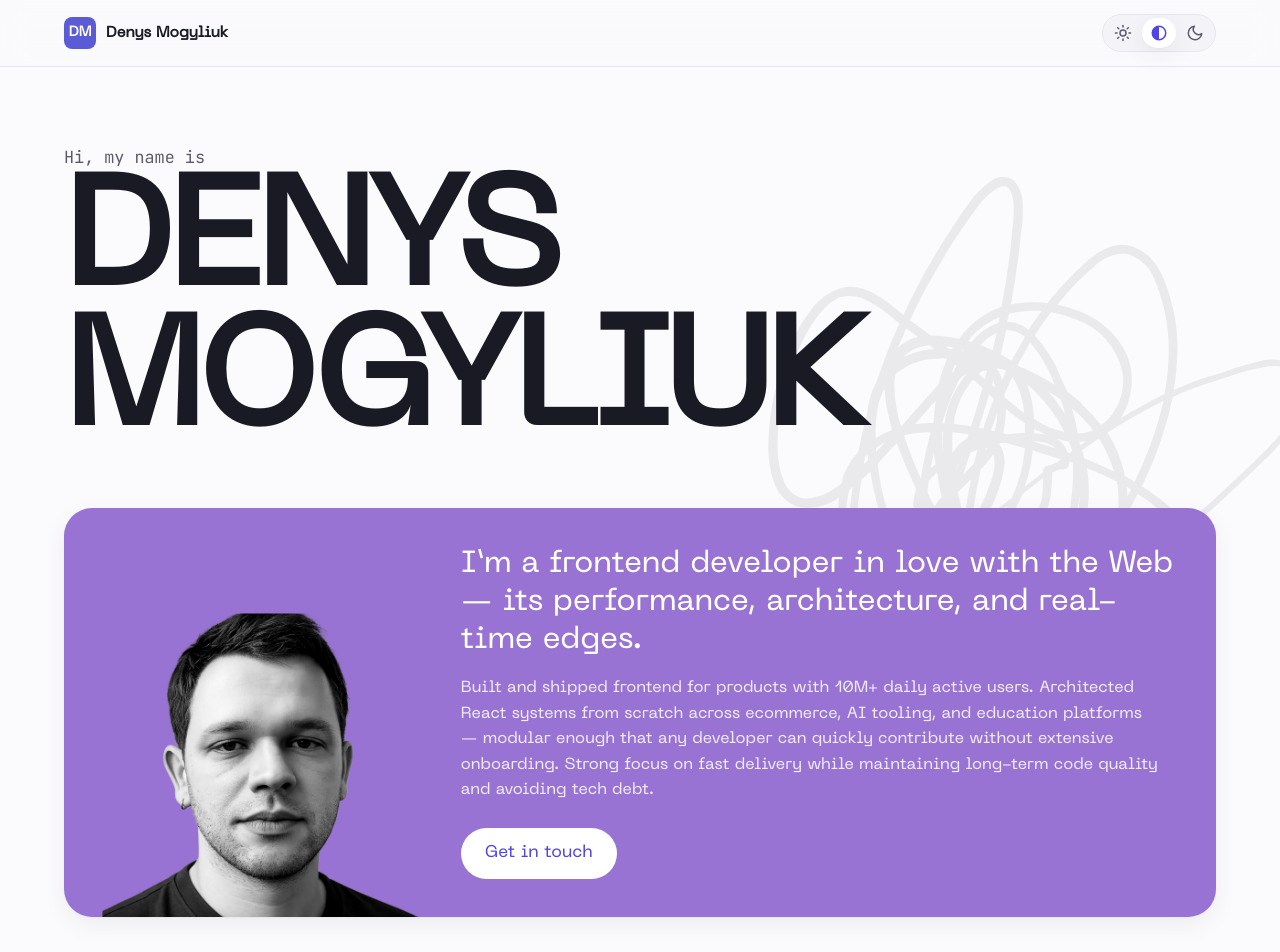
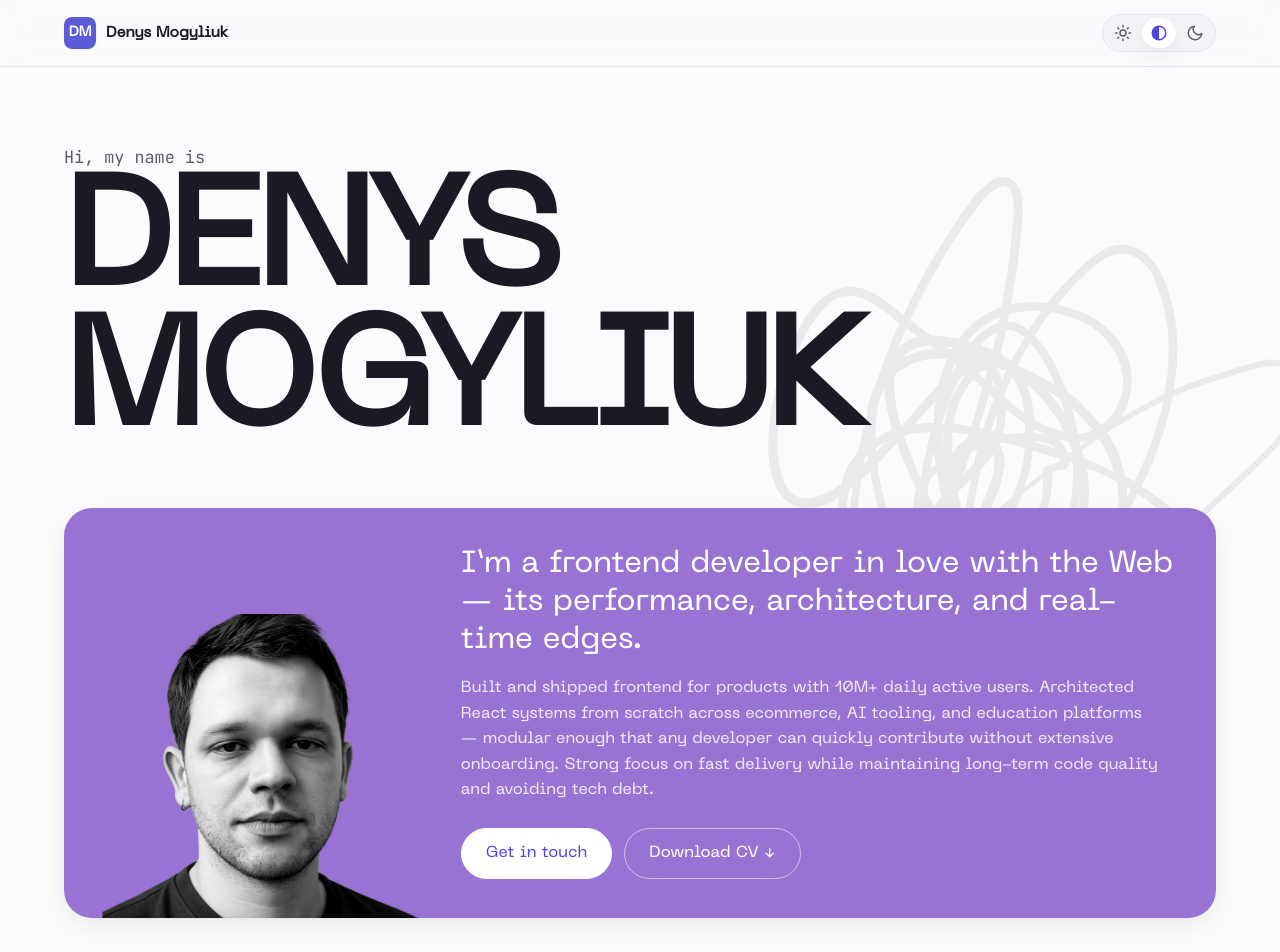
Before and after one commit to Denysmogyliuk/denysmogyliuk.github.io, a React (Vite) app: page / in a window 1280 px wide. Shown: the top 952 px of the page. Built offline with nearby package versions, Linux system fonts and the light colour scheme.

Commit message:
update components

```diff
--- a/src/components/Contact/Contact.module.css
+++ b/src/components/Contact/Contact.module.css
@@ -60,27 +60,7 @@
   gap: 10px;
 }
 
-.link {
-  color: var(--text-muted);
-  text-decoration: underline;
-  text-decoration-thickness: 1px;
-  text-underline-offset: 3px;
-  font-size: 1.05rem;
-  transition: color 0.15s ease;
-}
-.link:hover {
-  color: var(--accent-strong);
-}
-
 .muted {
   color: var(--text-muted);
   font-size: 1.05rem;
 }
-
-.resume {
-  color: var(--accent-strong);
-  font-weight: 400;
-}
-.resume:hover {
-  opacity: 0.8;
-}
--- a/src/components/Contact/Contact.tsx
+++ b/src/components/Contact/Contact.tsx
@@ -1,4 +1,5 @@
 import { contacts, credits, resumeUrl } from '../../data/content'
+import { Link } from '../Link/Link'
 import styles from './Contact.module.css'
 
 const email = contacts.find((c) => c.label === 'Email')
@@ -16,19 +17,13 @@ export function Contact() {
           <h2 className={styles.colTitle}>Links</h2>
           <ul className={styles.list}>
             <li>
-              <a
-                className={`${styles.link} ${styles.resume}`}
-                href={resumeUrl}
-                download="Denys-Mogyliuk-CV.pdf"
-              >
+              <Link href={resumeUrl} download="Denys-Mogyliuk-CV.pdf" emphasis>
                 Résumé (PDF) ↓
-              </a>
+              </Link>
             </li>
             {links.map((c) => (
               <li key={c.label}>
-                <a className={styles.link} href={c.href} target="_blank" rel="noopener noreferrer">
-                  {c.label}
-                </a>
+                <Link href={c.href}>{c.label}</Link>
               </li>
             ))}
           </ul>
@@ -39,7 +34,7 @@ export function Contact() {
           {email && (
             <ul className={styles.list}>
               <li>
-                <a className={styles.link} href={email.href}>{email.value}</a>
+                <Link href={email.href}>{email.value}</Link>
               </li>
             </ul>
           )}
@@ -51,9 +46,7 @@ export function Contact() {
             {credits.map((c) => (
               <li key={c.text}>
                 {c.href ? (
-                  <a className={styles.link} href={c.href} target="_blank" rel="noopener noreferrer">
-                    {c.text}
-                  </a>
+                  <Link href={c.href}>{c.text}</Link>
                 ) : (
                   <span className={styles.muted}>{c.text}</span>
                 )}
--- a/src/components/Hero/Hero.module.css
+++ b/src/components/Hero/Hero.module.css
@@ -111,19 +111,11 @@
   margin-bottom: 24px;
 }
 
-.cta {
-  display: inline-block;
-  background: #fff;
-  color: var(--accent-strong);
-  text-decoration: none;
-  font-weight: 400;
-  padding: 12px 24px;
-  border-radius: 999px;
-  transition: transform 0.15s ease, opacity 0.15s ease;
-}
-.cta:hover {
-  transform: translateY(-1px);
-  opacity: 0.92;
+.actions {
+  display: flex;
+  flex-wrap: wrap;
+  align-items: center;
+  gap: 12px;
 }
 
 @media (prefers-reduced-motion: reduce) {
--- a/src/components/Hero/Hero.tsx
+++ b/src/components/Hero/Hero.tsx
@@ -1,4 +1,5 @@
-import { profile, photo } from '../../data/content'
+import { profile, photo, resumeUrl } from '../../data/content'
+import { Link } from '../Link/Link'
 import styles from './Hero.module.css'
 
 export function Hero() {
@@ -34,7 +35,12 @@ export function Hero() {
         <div className={styles.cardBody}>
           <p className={styles.tagline}>{profile.tagline}</p>
           <p className={styles.intro}>{profile.intro}</p>
-          <a className={styles.cta} href="#contact">Get in touch</a>
+          <div className={styles.actions}>
+            <Link view="primary" href="#contact">Get in touch</Link>
+            <Link view="secondary" href={resumeUrl} download="Denys-Mogyliuk-CV.pdf">
+              Download CV ↓
+            </Link>
+          </div>
         </div>
       </div>
     </section>
--- /dev/null
+++ b/src/components/Link/Link.module.css
@@ -0,0 +1,69 @@
+.link {
+  text-decoration: none;
+}
+
+/* ---- view="text" ---- */
+.text {
+  color: var(--text-muted);
+  text-decoration: underline;
+  text-decoration-thickness: 1px;
+  text-underline-offset: 3px;
+  font-size: 1.05rem;
+  transition: color 0.15s ease, opacity 0.15s ease;
+}
+.text:hover {
+  color: var(--accent-strong);
+}
+
+.emphasis {
+  color: var(--accent-strong);
+}
+.emphasis:hover {
+  opacity: 0.8;
+}
+
+/* ---- shared button base ---- */
+.primary,
+.secondary {
+  display: inline-flex;
+  align-items: center;
+  justify-content: center;
+  gap: 6px;
+  min-height: 46px;
+  padding: 12px 24px;
+  border-radius: 999px;
+  font-weight: 400;
+  font-size: 1rem;
+  cursor: pointer;
+}
+
+/* ---- view="primary" ---- */
+.primary {
+  background: #fff;
+  color: var(--accent-strong);
+  border: 1px solid #fff;
+  transition: transform 0.15s ease, opacity 0.15s ease;
+}
+.primary:hover {
+  transform: translateY(-1px);
+  opacity: 0.92;
+}
+
+/* ---- view="secondary" ---- */
+.secondary {
+  background: transparent;
+  color: #fff;
+  border: 1px solid rgba(255, 255, 255, 0.55);
+  transition: background-color 0.15s ease, border-color 0.15s ease;
+}
+.secondary:hover {
+  background: rgba(255, 255, 255, 0.14);
+  border-color: #fff;
+}
+
+@media (prefers-reduced-motion: reduce) {
+  .primary,
+  .secondary {
+    transition: none;
+  }
+}
--- /dev/null
+++ b/src/components/Link/Link.tsx
@@ -0,0 +1,39 @@
+import type { ReactNode } from 'react'
+import styles from './Link.module.css'
+
+type LinkView = 'text' | 'primary' | 'secondary'
+
+type LinkProps = {
+  href: string
+  children: ReactNode
+  view?: LinkView
+  /** Download attribute — true, or a suggested filename. */
+  download?: string | boolean
+  /** Accent-colored emphasis variant (only applies to view="text"). */
+  emphasis?: boolean
+  className?: string
+}
+
+/** Reusable link. Auto-handles external (http) targets. */
+export function Link({ href, children, view = 'text', download, emphasis, className }: LinkProps) {
+  const external = /^https?:/.test(href)
+  const classes = [
+    styles.link,
+    styles[view],
+    view === 'text' && emphasis && styles.emphasis,
+    className,
+  ]
+    .filter(Boolean)
+    .join(' ')
+
+  return (
+    <a
+      className={classes}
+      href={href}
+      {...(download != null ? { download } : {})}
+      {...(external ? { target: '_blank', rel: 'noopener noreferrer' } : {})}
+    >
+      {children}
+    </a>
+  )
+}
```
